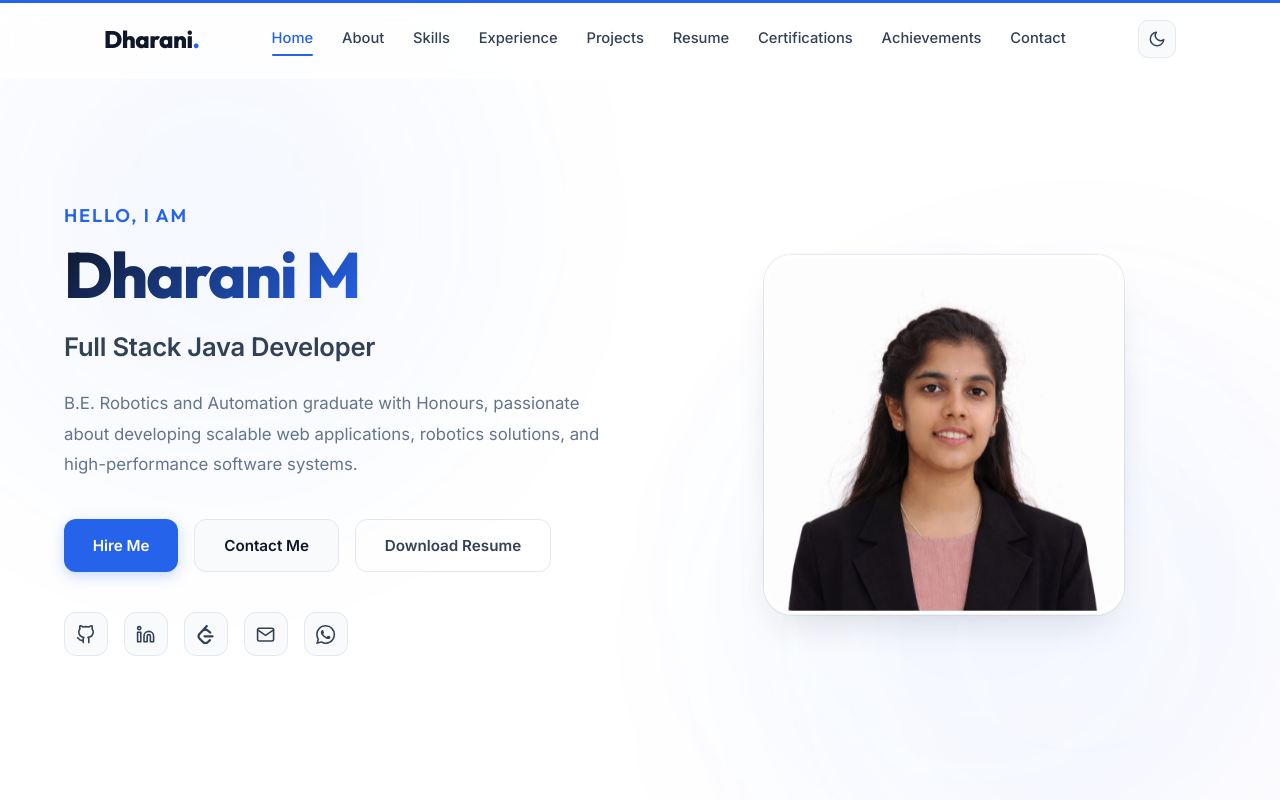
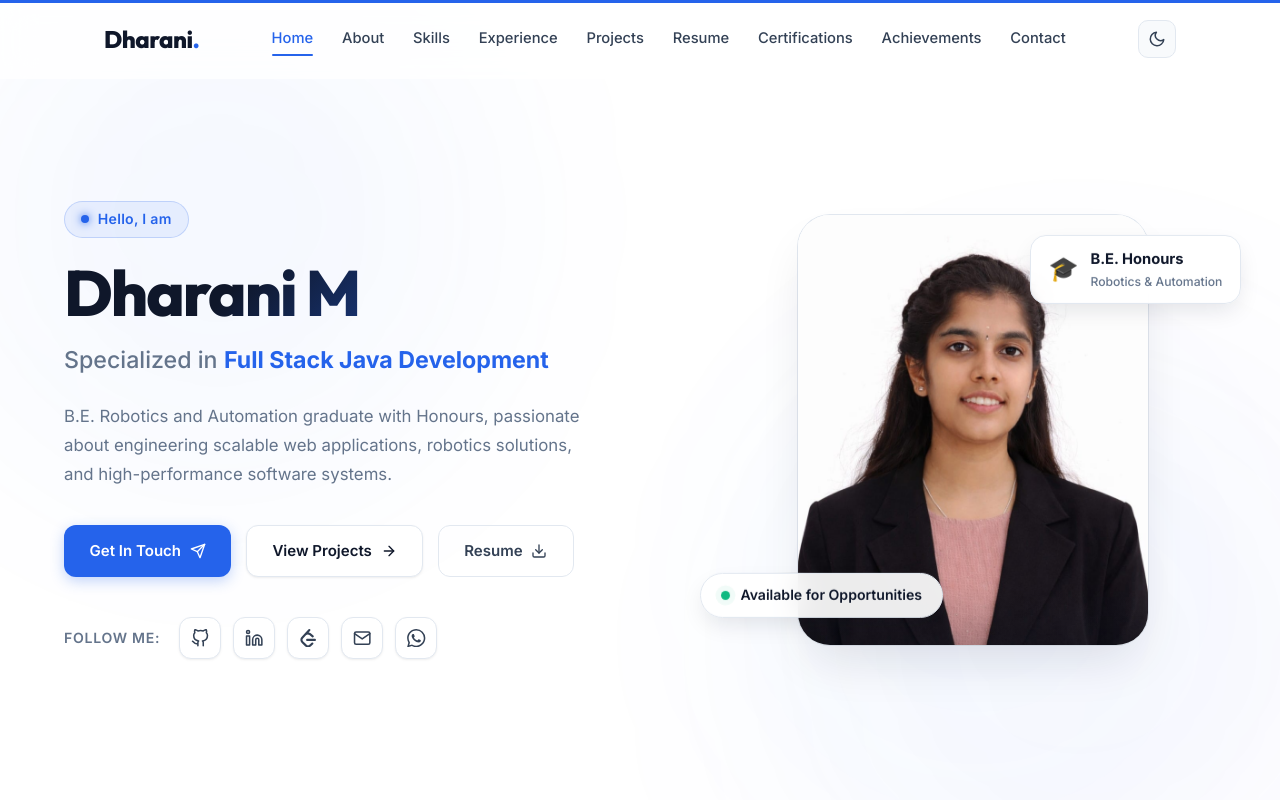
Before and after one commit to dharani-moorthy/dharani-portfolio, a React (Vite) app: page / in a window 1280 px wide. Shown: the top 800 px of the page. Built offline with nearby package versions, Linux system fonts and the light colour scheme.

Commit message:
Polish Hero section layout with executive portrait framing and badges

```diff
--- a/src/components/Hero/Hero.jsx
+++ b/src/components/Hero/Hero.jsx
@@ -3,7 +3,7 @@ import Particles from '@tsparticles/react';
 import { loadSlim } from '@tsparticles/slim';
 import { TypeAnimation } from 'react-type-animation';
 import { motion } from 'framer-motion';
-import { FiGithub, FiLinkedin, FiMail } from 'react-icons/fi';
+import { FiGithub, FiLinkedin, FiMail, FiArrowRight, FiDownload, FiSend } from 'react-icons/fi';
 import { SiWhatsapp, SiLeetcode } from 'react-icons/si';
 import styles from './Hero.module.css';
 import { Link } from 'react-scroll';
@@ -17,12 +17,12 @@ const Hero = () => {
     hidden: { opacity: 0 },
     visible: {
       opacity: 1,
-      transition: { staggerChildren: 0.12, delayChildren: 0.1 }
+      transition: { staggerChildren: 0.1, delayChildren: 0.1 }
     }
   };
 
   const itemVariants = {
-    hidden: { opacity: 0, y: 20 },
+    hidden: { opacity: 0, y: 18 },
     visible: {
       opacity: 1,
       y: 0,
@@ -45,10 +45,10 @@ const Hero = () => {
             },
             particles: {
               color: { value: '#2563eb' },
-              links: { color: '#2563eb', distance: 140, enable: true, opacity: 0.15, width: 1 },
+              links: { color: '#2563eb', distance: 140, enable: true, opacity: 0.12, width: 1 },
               move: { enable: true, speed: 0.8, outModes: { default: 'bounce' } },
-              number: { density: { enable: true, area: 800 }, value: 45 },
-              opacity: { value: 0.25 },
+              number: { density: { enable: true, area: 800 }, value: 40 },
+              opacity: { value: 0.2 },
               shape: { type: 'circle' },
               size: { value: { min: 1, max: 3 } },
             },
@@ -64,72 +64,93 @@ const Hero = () => {
           animate="visible"
           variants={containerVariants}
         >
-          <motion.h2 variants={itemVariants} className={styles.greeting}>
-            Hello, I am
-          </motion.h2>
+          <motion.div variants={itemVariants} className={styles.introPill}>
+            <span className={styles.pillDot}></span>
+            <span>Hello, I am</span>
+          </motion.div>
 
           <motion.h1 variants={itemVariants} className={styles.name}>
             Dharani M
           </motion.h1>
 
-          <motion.div variants={itemVariants} className={styles.typeAnimation}>
+          <motion.div variants={itemVariants} className={styles.roleWrapper}>
+            <span className={styles.rolePrefix}>Specialized in </span>
+            <span className={styles.roleHighlight}>
               <TypeAnimation
                 sequence={[
-                'Robotics & Automation Engineer', 2000,
-                'Full Stack Java Developer', 2000,
-                'Web Developer', 2000,
+                  'Robotics & Automation', 2200,
+                  'Full Stack Java Development', 2200,
+                  'Modern Web Applications', 2200,
+                  'Control Systems & IoT', 2200,
                 ]}
                 wrapper="span"
                 speed={50}
                 repeat={Infinity}
               />
+            </span>
           </motion.div>
 
           <motion.p variants={itemVariants} className={styles.summary}>
-            B.E. Robotics and Automation graduate with Honours, passionate about developing scalable web applications, robotics solutions, and high-performance software systems.
+            B.E. Robotics and Automation graduate with Honours, passionate about engineering scalable web applications, robotics solutions, and high-performance software systems.
           </motion.p>
 
           <motion.div variants={itemVariants} className={styles.buttons}>
             <Link to="contact" smooth={true} duration={500} className={`${styles.btn} ${styles.primaryBtn}`}>
-              Hire Me
+              Get In Touch <FiSend className={styles.btnIcon} />
             </Link>
-            <Link to="contact" smooth={true} duration={500} className={`${styles.btn} ${styles.secondaryBtn}`}>
-              Contact Me
+            <Link to="projects" smooth={true} duration={500} className={`${styles.btn} ${styles.secondaryBtn}`}>
+              View Projects <FiArrowRight className={styles.btnIcon} />
             </Link>
-            <a href="#resume" className={`${styles.btn} ${styles.outlineBtn}`}>
-              Download Resume
+            <a href="/resume.pdf" download="Dharani_Resume.pdf" className={`${styles.btn} ${styles.outlineBtn}`}>
+              Resume <FiDownload className={styles.btnIcon} />
             </a>
           </motion.div>
 
-          <motion.div variants={itemVariants} className={styles.socials}>
+          <motion.div variants={itemVariants} className={styles.socialsGroup}>
+            <span className={styles.socialsLabel}>Follow me:</span>
+            <div className={styles.socials}>
               <a href="https://github.com/dharani-moorthy" target="_blank" rel="noreferrer" aria-label="GitHub"><FiGithub /></a>
               <a href="https://www.linkedin.com/in/dharani-m-505642302" target="_blank" rel="noreferrer" aria-label="LinkedIn"><FiLinkedin /></a>
               <a href="https://leetcode.com/u/Dharani_Moorthy/" target="_blank" rel="noreferrer" aria-label="LeetCode"><SiLeetcode /></a>
               <a href="mailto:dharanimoorthy51@gmail.com" aria-label="Email"><FiMail /></a>
               <a href="https://wa.me/919361317228" target="_blank" rel="noreferrer" aria-label="WhatsApp"><SiWhatsapp /></a>
+            </div>
           </motion.div>
         </motion.div>
 
         <motion.div
           className={styles.imageWrapper}
           initial={{ opacity: 0, scale: 0.95 }}
-          animate={{
-            opacity: 1,
-            scale: 1,
-            y: [-6, 6, -6]
-          }}
-          transition={{
-            opacity: { duration: 0.8 },
-            scale: { duration: 0.8 },
-            y: {
-              duration: 5,
-              repeat: Infinity,
-              ease: "easeInOut"
-            }
-          }}
+          animate={{ opacity: 1, scale: 1 }}
+          transition={{ duration: 0.7, ease: 'easeOut' }}
         >
+          <div className={styles.imageCard}>
             <img src="/profile-v2.png" alt="Dharani M" className={styles.profileImage} />
-          <div className={styles.glowEffect}></div>
+            <div className={styles.imageOverlayGradient}></div>
+          </div>
+
+          {/* Floating Badge 1: Education */}
+          <motion.div
+            className={styles.badgeTop}
+            animate={{ y: [-5, 5, -5] }}
+            transition={{ duration: 4.5, repeat: Infinity, ease: 'easeInOut' }}
+          >
+            <span className={styles.badgeEmoji}>🎓</span>
+            <div className={styles.badgeContent}>
+              <strong>B.E. Honours</strong>
+              <small>Robotics & Automation</small>
+            </div>
+          </motion.div>
+
+          {/* Floating Badge 2: Status */}
+          <motion.div
+            className={styles.badgeBottom}
+            animate={{ y: [5, -5, 5] }}
+            transition={{ duration: 4.5, repeat: Infinity, ease: 'easeInOut', delay: 1 }}
+          >
+            <span className={styles.pulseDot}></span>
+            <span>Available for Opportunities</span>
+          </motion.div>
         </motion.div>
       </div>
     </section>
--- a/src/components/Hero/Hero.module.css
+++ b/src/components/Hero/Hero.module.css
@@ -4,7 +4,7 @@
   display: flex;
   align-items: center;
   justify-content: center;
-  padding: 100px 5% 40px;
+  padding: 110px 5% 50px;
   overflow: hidden;
 }
 
@@ -23,95 +23,142 @@
   justify-content: space-between;
   max-width: 1200px;
   width: 100%;
-  gap: 4rem;
+  gap: 4.5rem;
   z-index: 1;
 }
 
 .content {
-  flex: 1;
-  max-width: 600px;
+  flex: 1.1;
+  max-width: 620px;
 }
 
-.greeting {
-  font-size: 1.15rem;
+/* Intro Pill Badge */
+.introPill {
+  display: inline-flex;
+  align-items: center;
+  gap: 0.55rem;
+  padding: 0.4rem 1rem;
+  border-radius: 9999px;
+  background: rgba(37, 99, 235, 0.08);
+  border: 1px solid rgba(37, 99, 235, 0.2);
+  color: var(--accent-color);
+  font-size: 0.88rem;
   font-weight: 600;
-  color: var(--accent-color);
-  margin-bottom: 0.5rem;
-  text-transform: uppercase;
-  letter-spacing: 0.1em;
+  margin-bottom: 1.25rem;
+  letter-spacing: 0.02em;
+}
+
+.pillDot {
+  width: 8px;
+  height: 8px;
+  border-radius: 50%;
+  background: var(--accent-color);
+  box-shadow: 0 0 8px var(--accent-color);
 }
 
 .name {
   font-size: 4rem;
   font-weight: 800;
-  margin-bottom: 0.8rem;
+  margin-bottom: 0.85rem;
   letter-spacing: -0.03em;
-  background: linear-gradient(135deg, var(--text-primary) 0%, var(--accent-color) 60%, var(--accent-hover) 100%);
+  line-height: 1.1;
+  font-family: 'Outfit', sans-serif;
+  background: linear-gradient(135deg, var(--text-primary) 30%, var(--accent-color) 100%);
   -webkit-background-clip: text;
   -webkit-text-fill-color: transparent;
 }
 
-.typeAnimation {
-  font-size: 1.6rem;
+.roleWrapper {
+  font-size: 1.45rem;
   font-weight: 600;
   color: var(--text-secondary);
-  margin-bottom: 1.25rem;
-  min-height: 2.4rem;
-  letter-spacing: -0.01em;
+  margin-bottom: 1.4rem;
+  min-height: 2.3rem;
+  display: flex;
+  align-items: center;
+  flex-wrap: wrap;
+  gap: 0.4rem;
+}
+
+.rolePrefix {
+  color: var(--text-tertiary);
+  font-weight: 500;
+}
+
+.roleHighlight {
+  color: var(--accent-color);
+  font-weight: 700;
 }
 
 .summary {
   font-size: 1.05rem;
   color: var(--text-tertiary);
-  margin-bottom: 2.5rem;
-  line-height: 1.8;
+  margin-bottom: 2.2rem;
+  line-height: 1.75;
+  max-width: 530px;
 }
 
+/* Buttons */
 .buttons {
   display: flex;
-  gap: 1rem;
+  gap: 0.9rem;
   margin-bottom: 2.5rem;
   flex-wrap: wrap;
 }
 
 .btn {
-  padding: 0.85rem 1.8rem;
+  padding: 0.82rem 1.6rem;
   font-weight: 600;
-  font-size: 0.95rem;
+  font-size: 0.94rem;
   border-radius: 12px;
-  transition: all 0.25s ease;
+  transition: all 0.22s cubic-bezier(0.4, 0, 0.2, 1);
   text-align: center;
   display: inline-flex;
   align-items: center;
   justify-content: center;
+  gap: 0.55rem;
   text-decoration: none;
   cursor: pointer;
+}
+
+.btnIcon {
+  font-size: 1rem;
+  transition: transform 0.2s ease;
 }
 
 .primaryBtn {
   background: var(--accent-color);
   color: #ffffff;
-  box-shadow: 0 4px 14px rgba(37, 99, 235, 0.25);
+  box-shadow: 0 4px 14px rgba(37, 99, 235, 0.28);
 }
 
 .primaryBtn:hover {
   background: var(--accent-hover);
   color: #ffffff;
   transform: translateY(-2px);
-  box-shadow: 0 8px 20px rgba(37, 99, 235, 0.35);
+  box-shadow: 0 8px 22px rgba(37, 99, 235, 0.38);
+}
+
+.primaryBtn:hover .btnIcon {
+  transform: translateX(3px);
 }
 
 .secondaryBtn {
-  background: var(--bg-secondary);
+  background: var(--bg-primary);
   border: 1px solid var(--border-color);
   color: var(--text-primary);
+  box-shadow: var(--shadow-sm);
 }
 
 .secondaryBtn:hover {
-  background: var(--bg-tertiary);
+  background: var(--bg-secondary);
   border-color: var(--accent-color);
   color: var(--accent-color);
   transform: translateY(-2px);
+}
+
+.secondaryBtn:hover .btnIcon {
+  transform: translateX(3px);
 }
 
 .outlineBtn {
@@ -123,26 +170,43 @@
 .outlineBtn:hover {
   border-color: var(--accent-color);
   color: var(--accent-color);
+  background: rgba(37, 99, 235, 0.04);
   transform: translateY(-2px);
+}
+
+/* Socials Row */
+.socialsGroup {
+  display: flex;
+  align-items: center;
+  gap: 1.2rem;
+}
+
+.socialsLabel {
+  font-size: 0.88rem;
+  font-weight: 600;
+  color: var(--text-tertiary);
+  text-transform: uppercase;
+  letter-spacing: 0.05em;
 }
 
 .socials {
   display: flex;
-  gap: 1rem;
+  gap: 0.75rem;
 }
 
 .socials a {
   display: flex;
   align-items: center;
   justify-content: center;
-  width: 44px;
-  height: 44px;
-  background: var(--bg-secondary);
+  width: 42px;
+  height: 42px;
+  background: var(--bg-primary);
   color: var(--text-secondary);
-  font-size: 1.2rem;
+  font-size: 1.15rem;
   border-radius: 12px;
   border: 1px solid var(--border-color);
-  transition: all 0.25s ease;
+  box-shadow: var(--shadow-sm);
+  transition: all 0.22s ease;
 }
 
 .socials a:hover {
@@ -153,52 +217,145 @@
   box-shadow: 0 6px 16px rgba(37, 99, 235, 0.25);
 }
 
+/* Profile Image Card & Badges */
 .imageWrapper {
-  flex: 1;
+  flex: 0.9;
   display: flex;
   justify-content: center;
   position: relative;
 }
 
-.profileImage {
-  width: 360px;
-  height: 360px;
-  object-fit: cover;
-  object-position: top center;
-  border-radius: 28px;
-  border: 4px solid var(--bg-primary);
+.imageCard {
   position: relative;
-  z-index: 2;
-  box-shadow: 0 20px 40px -15px rgba(15, 23, 42, 0.15), 0 0 0 1px var(--border-color);
+  width: 350px;
+  height: 430px;
+  border-radius: 32px;
+  background: linear-gradient(180deg, #f8fafc 0%, #edf2f7 100%);
+  box-shadow: 0 25px 50px -12px rgba(15, 23, 42, 0.12), 0 0 0 1px var(--border-color);
+  overflow: hidden;
+  display: flex;
+  align-items: flex-end;
+  justify-content: center;
 }
 
-.glowEffect {
-  position: absolute;
-  top: 50%;
-  left: 50%;
-  transform: translate(-50%, -50%);
-  width: 400px;
-  height: 400px;
-  border-radius: 50%;
-  background: radial-gradient(circle, rgba(37, 99, 235, 0.12) 0%, rgba(255, 255, 255, 0) 70%);
-  z-index: 1;
-  animation: pulse 6s infinite alternate ease-in-out;
+[data-theme='dark'] .imageCard {
+  background: linear-gradient(180deg, #1f2937 0%, #111827 100%);
+  box-shadow: 0 25px 50px -12px rgba(0, 0, 0, 0.5), 0 0 0 1px rgba(255, 255, 255, 0.1);
 }
 
-@keyframes pulse {
-  0% { transform: translate(-50%, -50%) scale(0.95); opacity: 0.5; }
-  100% { transform: translate(-50%, -50%) scale(1.05); opacity: 0.9; }
+.profileImage {
+  width: 100%;
+  height: 100%;
+  object-fit: cover;
+  object-position: center 12%;
+  transform: scale(1.08);
+  transition: transform 0.4s ease;
+  display: block;
+}
+
+.imageOverlayGradient {
+  position: absolute;
+  bottom: 0;
+  left: 0;
+  right: 0;
+  height: 60px;
+  background: linear-gradient(to top, rgba(15, 23, 42, 0.15) 0%, transparent 100%);
+  pointer-events: none;
+}
+
+/* Floating Badges */
+.badgeTop {
+  position: absolute;
+  top: 15px;
+  right: -25px;
+  background: rgba(255, 255, 255, 0.92);
+  backdrop-filter: blur(14px);
+  -webkit-backdrop-filter: blur(14px);
+  border: 1px solid var(--border-color);
+  box-shadow: 0 10px 25px -5px rgba(15, 23, 42, 0.12);
+  border-radius: 16px;
+  padding: 0.75rem 1.1rem;
+  display: flex;
+  align-items: center;
+  gap: 0.75rem;
+  z-index: 3;
+}
+
+[data-theme='dark'] .badgeTop {
+  background: rgba(30, 41, 59, 0.9);
+  border-color: rgba(255, 255, 255, 0.12);
+}
+
+.badgeEmoji {
+  font-size: 1.5rem;
+}
+
+.badgeContent {
+  display: flex;
+  flex-direction: column;
+}
+
+.badgeContent strong {
+  font-size: 0.92rem;
+  color: var(--text-primary);
+  font-weight: 700;
+}
+
+.badgeContent small {
+  font-size: 0.76rem;
+  color: var(--text-tertiary);
+  font-weight: 500;
+}
+
+.badgeBottom {
+  position: absolute;
+  bottom: 25px;
+  left: -30px;
+  background: rgba(255, 255, 255, 0.92);
+  backdrop-filter: blur(14px);
+  -webkit-backdrop-filter: blur(14px);
+  border: 1px solid var(--border-color);
+  box-shadow: 0 10px 25px -5px rgba(15, 23, 42, 0.12);
+  border-radius: 9999px;
+  padding: 0.65rem 1.25rem;
+  display: flex;
+  align-items: center;
+  gap: 0.65rem;
+  font-size: 0.88rem;
+  font-weight: 600;
+  color: var(--text-primary);
+  z-index: 3;
+}
+
+[data-theme='dark'] .badgeBottom {
+  background: rgba(30, 41, 59, 0.9);
+  border-color: rgba(255, 255, 255, 0.12);
+}
+
+.pulseDot {
+  width: 9px;
+  height: 9px;
+  border-radius: 50%;
+  background: #10b981;
+  box-shadow: 0 0 0 0 rgba(16, 185, 129, 0.7);
+  animation: pulseGreen 2s infinite;
+}
+
+@keyframes pulseGreen {
+  0% { transform: scale(0.95); box-shadow: 0 0 0 0 rgba(16, 185, 129, 0.7); }
+  70% { transform: scale(1); box-shadow: 0 0 0 6px rgba(16, 185, 129, 0); }
+  100% { transform: scale(0.95); box-shadow: 0 0 0 0 rgba(16, 185, 129, 0); }
 }
 
 @media (max-width: 968px) {
   .hero {
-    padding-top: 120px;
+    padding-top: 110px;
   }
 
   .container {
     flex-direction: column-reverse;
     text-align: center;
-    gap: 3rem;
+    gap: 3.5rem;
   }
 
   .content {
@@ -208,20 +365,39 @@
   }
 
   .name {
-    font-size: 3rem;
+    font-size: 3.2rem;
   }
 
-  .typeAnimation {
-    font-size: 1.4rem;
+  .roleWrapper {
+    justify-content: center;
+    font-size: 1.3rem;
   }
 
-  .buttons, .socials {
+  .buttons {
     justify-content: center;
   }
 
-  .profileImage {
-    width: 280px;
-    height: 280px;
+  .socialsGroup {
+    flex-direction: column;
+    gap: 0.75rem;
+  }
+
+  .imageCard {
+    width: 300px;
+    height: 370px;
     border-radius: 24px;
   }
+
+  .badgeTop {
+    right: -10px;
+    top: 10px;
+    padding: 0.6rem 0.9rem;
+  }
+
+  .badgeBottom {
+    left: -10px;
+    bottom: 15px;
+    padding: 0.55rem 1rem;
+    font-size: 0.8rem;
+  }
 }
```
Lines whose indentation alone changed are shown as unchanged.
